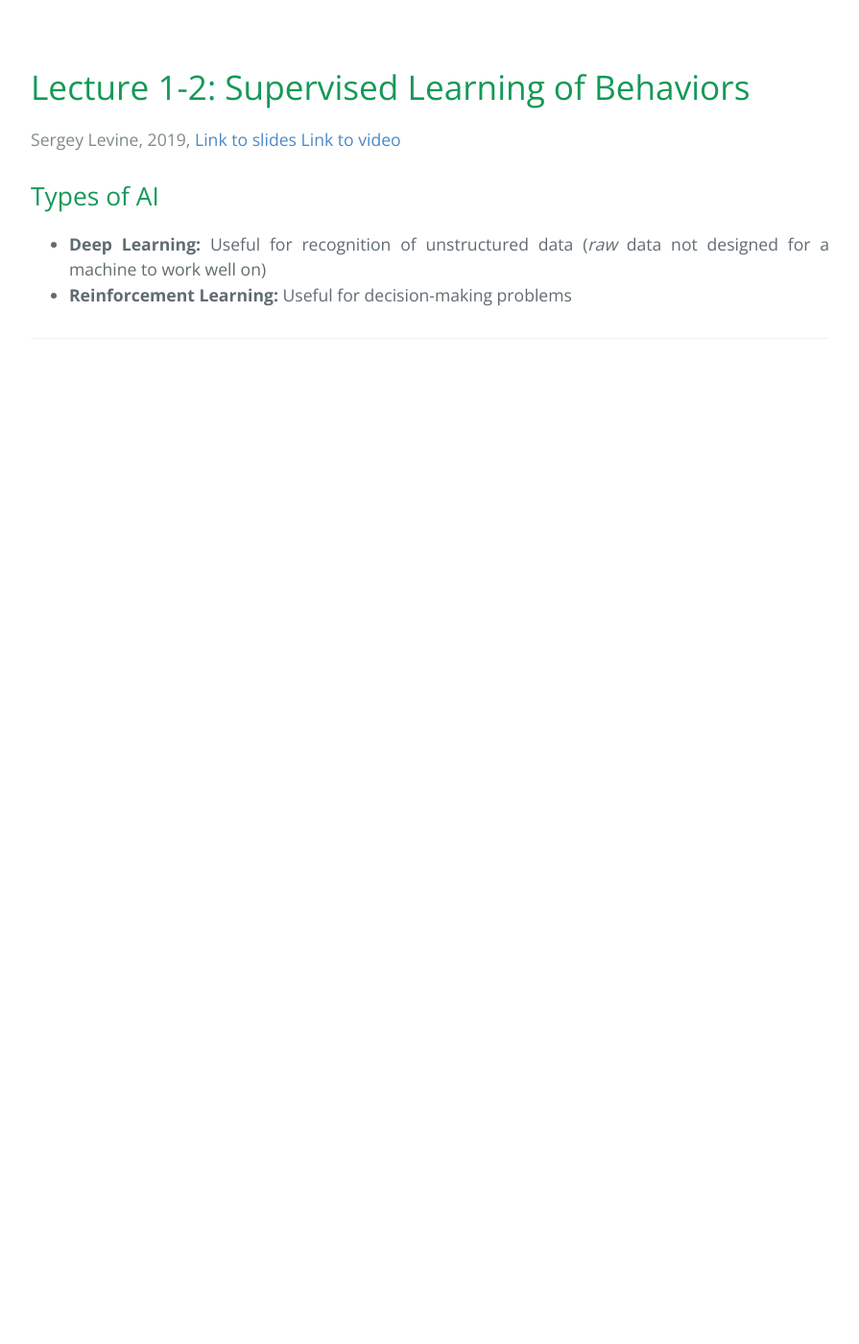
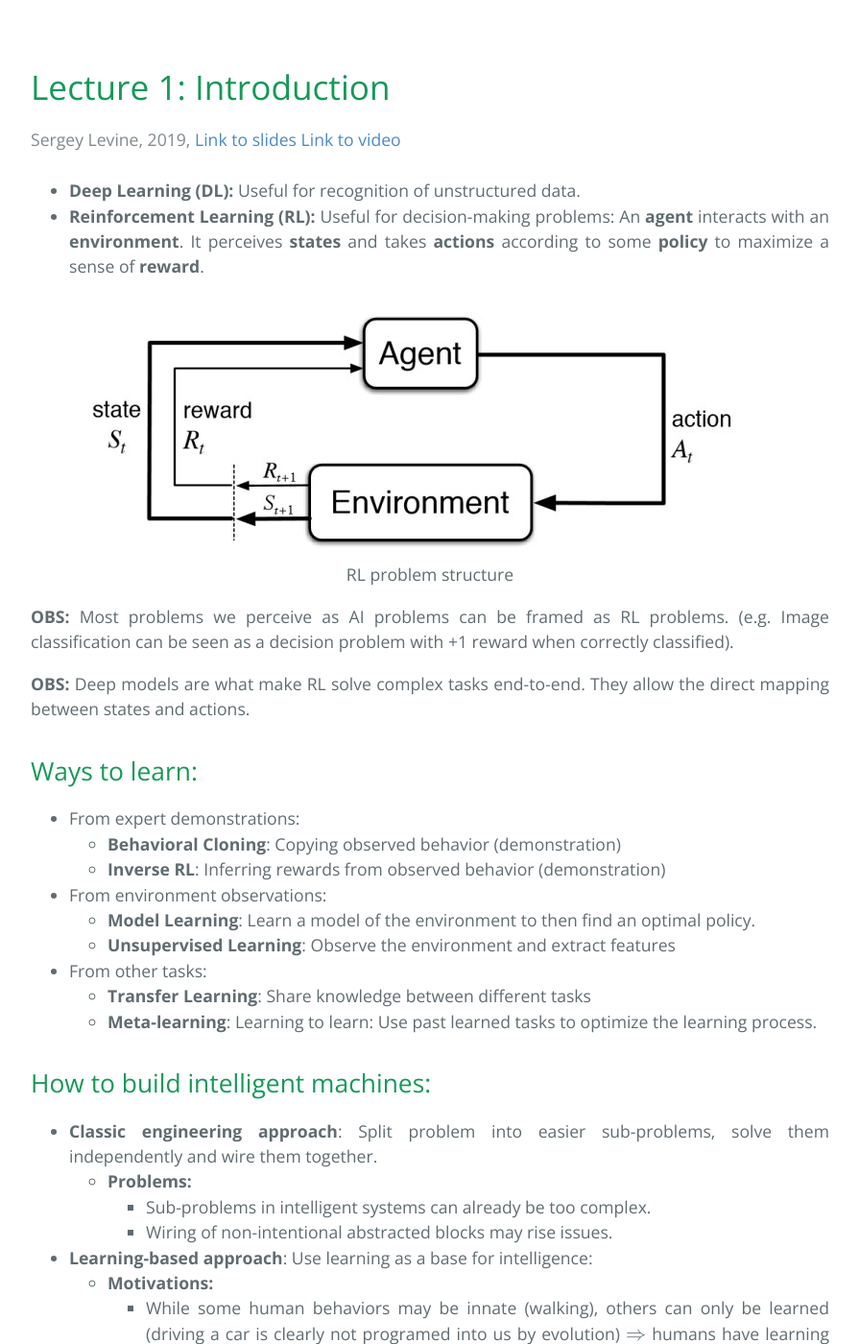
Before and after one commit to CampusAI/CampusAI.github.io, a Jekyll site: the page built from _lectures/lecture_1/lecture1.md, in a window 1280 px wide and 1400 px high, scrolled down 383 px. Shown: the whole window at 96% size, without its empty margins (192-1087 px from the left). Built offline with Jekyll 4.4.1, drawn with Linux system fonts in a browser that asks for light colours; formulas are drawn with MathJax 3; before the commit the page ends 900 px from its top, so only the background shows below that; some of the changed text lies outside the part shown.

Commit message:
Added first lecture

```diff
--- a/_lectures/lecture_1/lecture1.md
+++ b/_lectures/lecture_1/lecture1.md
@@ -1,14 +1,81 @@
 ---
 layout: lecture
-title: "Lecture 1-2: Supervised Learning of Behaviors"
+title: "Lecture 1: Introduction"
 permalink: /lectures/lecture1
 lecture-author: Sergey Levine
 lecture-date: 2019
-slides-link: cvv
-video-link: dfd
+slides-link: http://rail.eecs.berkeley.edu/deeprlcourse/static/slides/lec-1.pdf
+video-link: https://www.youtube.com/watch?v=SinprXg2hUA&list=PLkFD6_40KJIwhWJpGazJ9VSj9CFMkb79A&index=2&t=0s
 ---
 
-## Types of AI
+<!-- # Reinforcement Learning vs Supervised Learning -->
 
-- **Deep Learning:** Useful for recognition of unstructured data (*raw* data not designed for a machine to work well on)
-- **Reinforcement Learning:** Useful for decision-making problems
+- **Deep Learning (DL):** Useful for recognition of unstructured data.
+<!-- (*raw* data not designed for a machine to work well on) -->
+- **Reinforcement Learning (RL):** Useful for decision-making problems:  An **agent** interacts with an **environment**. It perceives **states** and takes **actions** according to some **policy** to maximize a sense of **reward**.
+
+{% include figure.html url="/_lectures/lecture_1/idea.jpg" description="RL problem structure" %}
+
+**OBS:** Most problems we perceive as AI problems can be framed as RL problems. (e.g. Image classification can be seen as a decision problem with +1 reward when correctly classified).
+
+**OBS:** Deep models are what make RL solve complex tasks end-to-end. They allow the direct mapping between states and actions.
+
+<!-- ## RL Examples:
+
+Robot:
+- **Actions:** Joint positions
+- **Observations:** Camera images
+- **Rewards:** Task success measure
+
+Inventory management:
+- **Actions:** What to purchase
+- **Observations:** Inventory levels
+- **Rewards:** Profit -->
+
+## Ways to learn:
+
+- From expert demonstrations:
+    - **Behavioral Cloning**: Copying observed behavior (demonstration)
+    - **Inverse RL**: Inferring rewards from observed behavior (demonstration)
+
+
+- From environment observations:
+    - **Model Learning**: Learn a model of the environment to then find an optimal policy.
+    <!-- "Learning to predict" -->
+    - **Unsupervised Learning**: Observe the environment and extract features
+
+
+- From other tasks:
+    - **Transfer Learning**: Share knowledge between different tasks
+    - **Meta-learning**: Learning to learn: Use past learned tasks to optimize the learning process.
+
+## How to build intelligent machines:
+
+- **Classic engineering approach**: Split problem into easier sub-problems, solve them independently and wire them together.
+    - **Problems:**
+        - Sub-problems in intelligent systems can already be too complex.
+        - Wiring of non-intentional abstracted blocks may rise issues.
+
+- **Learning-based approach**: Use learning as a base for intelligence:
+    - **Motivations:**
+        - While some human behaviors may be innate (walking), others can only be learned (driving a car is clearly not programed into us by evolution) $\Rightarrow$ humans have learning mechanisms powerful enough to perform everything associated with intelligence
+    - **Problems:**
+        - Still might be convenient to *hard-code* some bits
+    - **Doubts:**
+        - Should we still split the problem into sub-domains and apply different learning algorithms to each one (e.g. one for perception, one for locomotion...) or se a single learning algorithm which acquires the functionality of these subdomains? There is some evidence supporting a single learning method:
+            - Resemblance between features extracted by Deep Neural Nets (DNN) and primary cortical receptive fields. [Andrew Saxe et al.](https://papers.nips.cc/paper/4331-unsupervised-learning-models-of-primary-cortical-receptive-fields-and-receptive-field-plasticity)
+            - [Re-wiring optical nerve to auditory cortex](http://web.mit.edu/surlab/publications/Newton_Sur04.pdf). This experiment shows how a mammal can re-learn to process its eyes information using its auditory cortex.
+            - With [BrainPort device](https://www.youtube.com/watch?v=xNkw28fz9u0) you can "see through your tongue". It converts images into electric signals perceived by the tongue.
+
+
+## State of the art:
+### What can DRL do well?
+- High proficiency in domains with simple and **known rules**:
+[AlphaGo](https://www.youtube.com/watch?v=WXuK6gekU1Y), [Atari Games](https://deepmind.com/blog/article/Agent57-Outperforming-the-human-Atari-benchmark)
+- Learn **simple skills** with raw sensory inputs (given enough experience) [Sergey Levine Research](https://people.eecs.berkeley.edu/~svlevine/)
+- Learn by **imitating** enough human expert behavior
+
+### What are main DRL challenges?
+- DRL methods are very **slow** to train: They require a lot of experience samples before they work well.
+- Humans re-use a lot of knowledge but **transfer** learning in DRL is still an open problem.
+- How should the **reward** function be? What is the role of **predictions**?
```
Also changed, not shown: lectures.md (+2 -2 lines), _lectures/lecture_1/idea.jpg (added).
